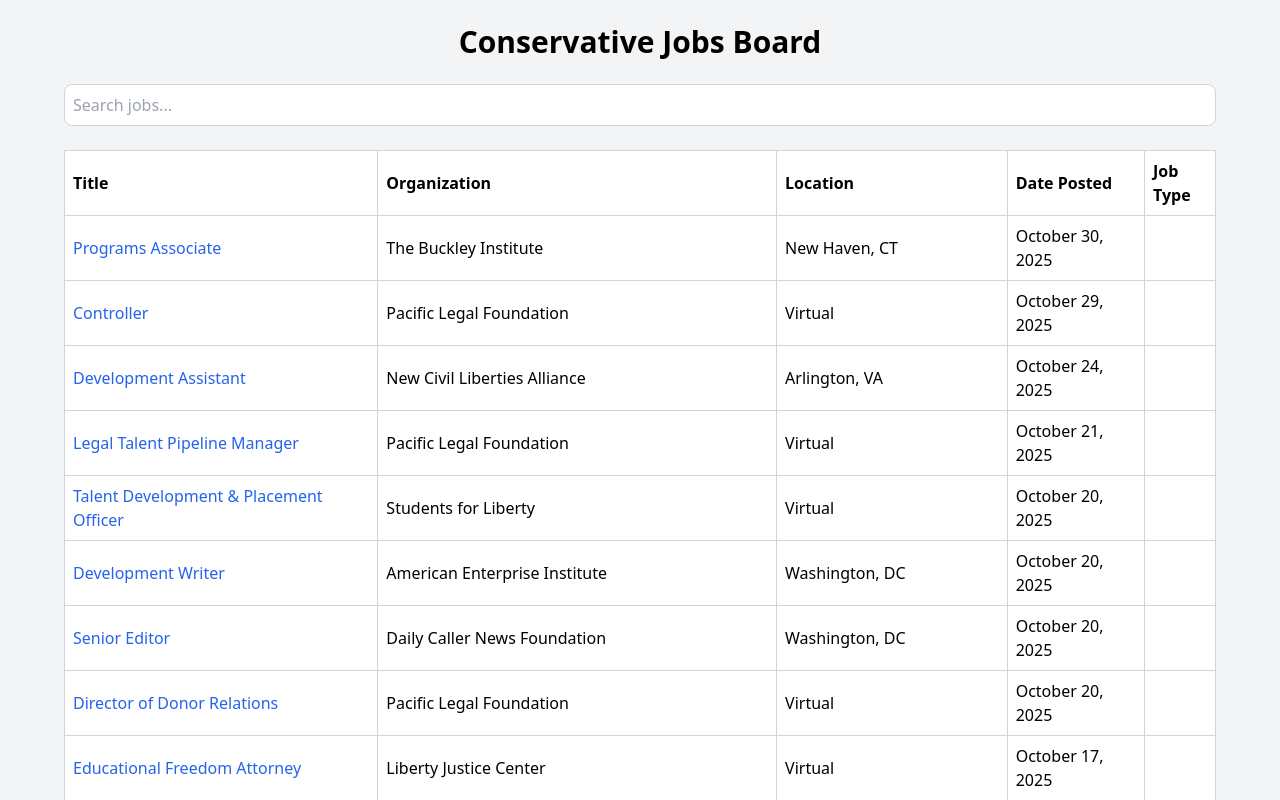
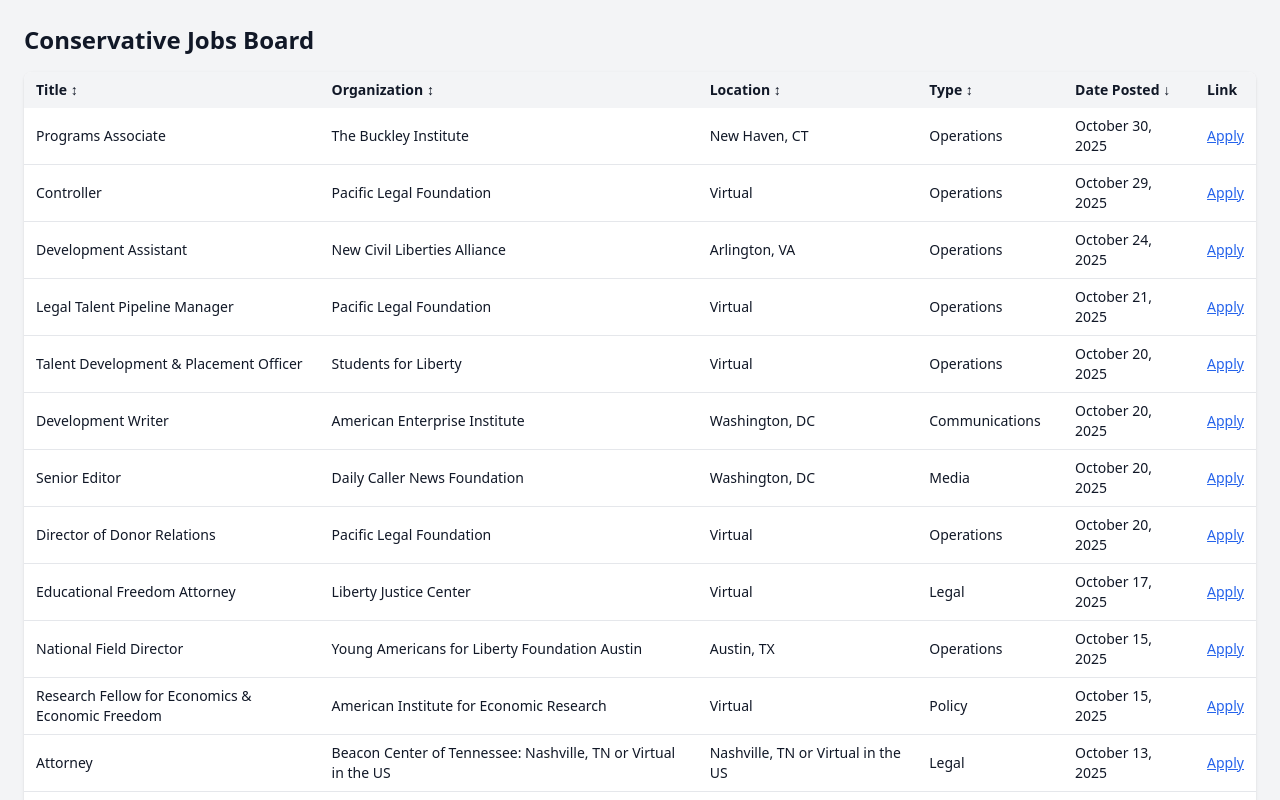
Before and after one commit to fmb15661/conservative-jobs-board, a React (Create React App) app in the folder frontend/: page / in a window 1280 px wide. Shown: the top 800 px of the page. Built offline with nearby package versions, Linux system fonts and the light colour scheme.

Commit message:
Add Type column, fix YAF fields, add sortable columns

```diff
--- a/frontend/src/App.jsx
+++ b/frontend/src/App.jsx
@@ -1,78 +1,194 @@
-import { useEffect, useState } from "react";
-
-const TYPE_MAP = {
-  ops: "Operations",
-  comms: "Communications",
-  legal: "Legal",
-  policy: "Policy",
-  media: "Media",
-  ga: "Government Affairs",
-  intern: "Internship",
-  dev: "Development",
-};
+import React, { useState, useEffect, useMemo } from "react";
 
 export default function App() {
   const [jobs, setJobs] = useState([]);
-  const [search, setSearch] = useState("");
+  const [sortConfig, setSortConfig] = useState({
+    key: "date_posted",
+    direction: "desc",
+  });
 
   useEffect(() => {
-    async function go() {
-      const r = await fetch("/jobs.json");
-      const data = await r.json();
-      setJobs(data);
+    async function loadJobs() {
+      const sources = ["/jobs.json", "/jobs_yaf.json"];
+      const allJobs = [];
+
+      for (const src of sources) {
+        try {
+          const res = await fetch(src, { cache: "no-store" });
+          if (!res.ok) continue;
+          const data = await res.json();
+          if (Array.isArray(data)) allJobs.push(...data);
+        } catch {}
       }
-    go();
+
+      const normalized = allJobs.map((job) => normalize(job));
+      setJobs(normalized);
+    }
+
+    loadJobs();
   }, []);
 
-  const filtered = jobs.filter((j) =>
-    (j.title + j.organization + j.location + (TYPE_MAP[j.type] || ""))
-      .toLowerCase()
-      .includes(search.toLowerCase())
+  function normalize(raw) {
+    return {
+      title: raw.title || raw.position || "Untitled",
+      organization:
+        raw.organization || raw.org || raw.company || "Unknown",
+      location:
+        raw.location || raw.job_location || raw.city || "N/A",
+      type:
+        raw.type || raw.category || raw.job_type || raw.role_type || "N/A",
+      date_posted: cleanDate(
+        raw.date_posted || raw.date || raw.posted || ""
+      ),
+      link: raw.link || raw.url || "#",
+    };
+  }
+
+  function cleanDate(value) {
+    if (!value) return "N/A";
+    const d = new Date(value);
+    if (!isNaN(d)) return d.toISOString();
+    const match = /([A-Za-z]+)\s+(\d{1,2}),\s*(\d{4})/.exec(value);
+    if (match) {
+      const [_, m, day, y] = match;
+      const parsed = new Date(`${m} ${day}, ${y}`);
+      if (!isNaN(parsed)) return parsed.toISOString();
+    }
+    return value;
+  }
+
+  const sorted = useMemo(() => {
+    const arr = [...jobs];
+    const { key, direction } = sortConfig;
+    const dir = direction === "asc" ? 1 : -1;
+
+    arr.sort((a, b) => {
+      if (key === "date_posted") {
+        const ad = new Date(a.date_posted);
+        const bd = new Date(b.date_posted);
+        if (isNaN(ad) || isNaN(bd))
+          return String(a.date_posted).localeCompare(
+            String(b.date_posted)
           );
+        return dir * (ad - bd);
+      }
+      return dir * String(a[key] || "").localeCompare(String(b[key] || ""));
+    });
+    return arr;
+  }, [jobs, sortConfig]);
+
+  function toggleSort(key) {
+    setSortConfig((prev) => {
+      if (prev.key === key) {
+        return {
+          key,
+          direction: prev.direction === "asc" ? "desc" : "asc",
+        };
+      }
+      return { key, direction: key === "date_posted" ? "desc" : "asc" };
+    });
+  }
+
+  function arrow(key) {
+    if (sortConfig.key !== key) return "↕";
+    return sortConfig.direction === "asc" ? "↑" : "↓";
+  }
 
   return (
-    <div className="bg-gray-100 min-h-screen p-6">
-      <div className="max-w-6xl mx-auto">
-        <h1 className="text-3xl font-bold text-center mb-6">
+    <div className="p-6 font-sans text-gray-900">
+      <h1 className="text-2xl font-bold mb-4">
         Conservative Jobs Board
       </h1>
-
-        <input
-          value={search}
-          onChange={(e) => setSearch(e.target.value)}
-          placeholder="Search jobs..."
-          className="w-full p-2 border border-gray-300 rounded-lg mb-6"
-        />
-
-        <div className="overflow-x-auto">
-          <table className="table w-full border-collapse">
-            <thead>
-              <tr className="bg-white">
-                <th className="text-left p-2 border border-gray-300">Title</th>
-                <th className="text-left p-2 border border-gray-300">Organization</th>
-                <th className="text-left p-2 border border-gray-300">Location</th>
-                <th className="text-left p-2 border border-gray-300">Date Posted</th>
-                <th className="text-left p-2 border border-gray-300">Job Type</th>
+      <div className="overflow-x-auto bg-white rounded-lg shadow">
+        <table className="min-w-full text-sm text-left">
+          <thead className="bg-gray-100">
+            <tr>
+              <th
+                className="px-3 py-2 cursor-pointer"
+                onClick={() => toggleSort("title")}
+              >
+                Title {arrow("title")}
+              </th>
+              <th
+                className="px-3 py-2 cursor-pointer"
+                onClick={() => toggleSort("organization")}
+              >
+                Organization {arrow("organization")}
+              </th>
+              <th
+                className="px-3 py-2 cursor-pointer"
+                onClick={() => toggleSort("location")}
+              >
+                Location {arrow("location")}
+              </th>
+              <th
+                className="px-3 py-2 cursor-pointer"
+                onClick={() => toggleSort("type")}
+              >
+                Type {arrow("type")}
+              </th>
+              <th
+                className="px-3 py-2 cursor-pointer"
+                onClick={() => toggleSort("date_posted")}
+              >
+                Date Posted {arrow("date_posted")}
+              </th>
+              <th className="px-3 py-2">Link</th>
             </tr>
           </thead>
           <tbody>
-              {filtered.map((j, i) => (
-                <tr key={i} className="bg-white hover:bg-gray-50">
-                  <td className="p-2 border border-gray-300">
-                    <a href={j.link} target="_blank" className="text-blue-600 hover:underline">
-                      {j.title}
+            {sorted.map((job, i) => (
+              <tr key={i} className="border-b hover:bg-gray-50">
+                <td className="px-3 py-2 font-medium">{job.title}</td>
+                <td className="px-3 py-2">{job.organization}</td>
+                <td className="px-3 py-2">{job.location}</td>
+                <td className="px-3 py-2">{job.type}</td>
+                <td className="px-3 py-2">
+                  {formatDate(job.date_posted)}
+                </td>
+                <td className="px-3 py-2">
+                  {job.link && job.link !== "#" ? (
+                    <a
+                      href={job.link}
+                      target="_blank"
+                      rel="noreferrer"
+                      className="text-blue-600 underline"
+                    >
+                      Apply
                     </a>
+                  ) : (
+                    "N/A"
+                  )}
                 </td>
-                  <td className="p-2 border border-gray-300">{j.organization}</td>
-                  <td className="p-2 border border-gray-300">{j.location}</td>
-                  <td className="p-2 border border-gray-300">{j.date_posted}</td>
-                  <td className="p-2 border border-gray-300">{TYPE_MAP[j.type] || ""}</td>
               </tr>
             ))}
+            {sorted.length === 0 && (
+              <tr>
+                <td
+                  colSpan="6"
+                  className="text-center py-6 text-gray-500"
+                >
+                  No jobs found.
+                </td>
+              </tr>
+            )}
           </tbody>
         </table>
       </div>
-      </div>
+      <p className="text-xs text-gray-500 mt-2">
+        Click any column header to sort ↑↓
+      </p>
     </div>
   );
+
+  function formatDate(value) {
+    if (!value || value === "N/A") return "N/A";
+    const d = new Date(value);
+    if (isNaN(d)) return value;
+    return d.toLocaleDateString(undefined, {
+      year: "numeric",
+      month: "long",
+      day: "numeric",
+    });
   }
+}
```
Lines whose indentation alone changed are shown as unchanged.
